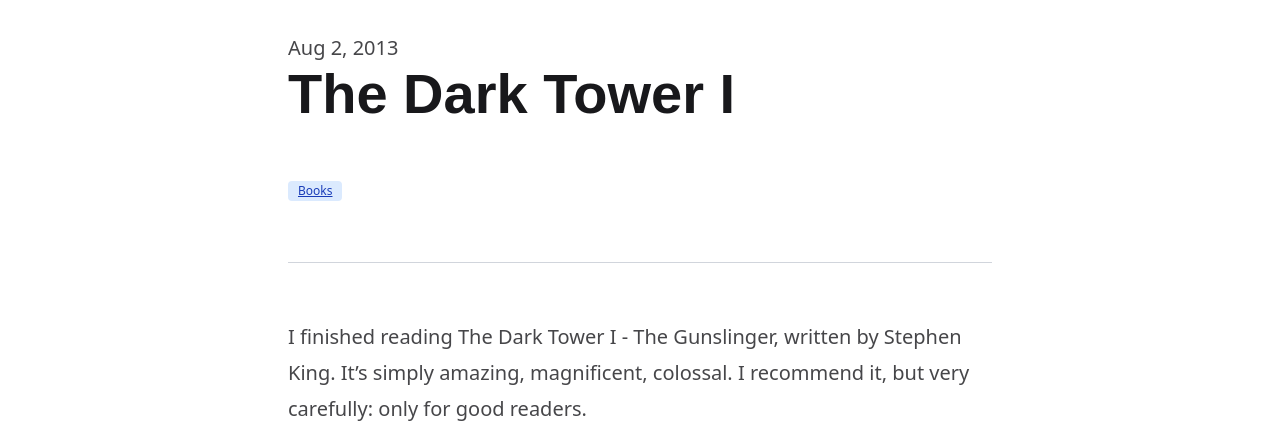
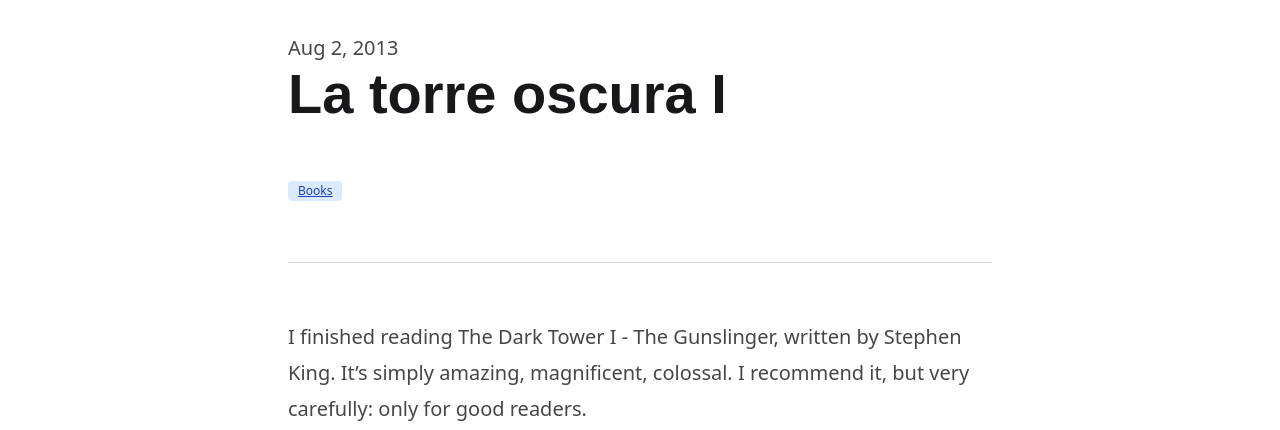
Before and after one commit to misaelabanto/blog, an Astro site: page /blog/the-dark-tower-i in a window 1280 px wide. Shown: the part 638-1068 px from the top of the page. Built offline with nearby package versions, Linux system fonts and the light colour scheme; Astro itself is replaced by a stand-in of ours; a web font is replaced by a local one.

Commit message:
feat(blog): new the-dark-tower-i entry

```diff
--- a/src/content/blog/en/the-dark-tower-i.md
+++ b/src/content/blog/en/the-dark-tower-i.md
@@ -1,6 +1,6 @@
 ---
-title: The Dark Tower I
-description: Review of The Dark Tower I - The Gunslinger by Stephen King. An amazing and colossal work, recommended for discerning readers.
+title: La torre oscura I
+description: A review of Stephen King's The Dark Tower I - The Gunslinger. An amazing, magnificent, and colossal read, recommended only for experienced readers.
 pubDate: 2013-08-02
 heroImage: https://images.unsplash.com/photo-1595495599485-0ba0b593623d?ixlib=rb-4.1.0&q=85&fm=jpg&crop=entropy&cs=srgb
 category: Books
```
